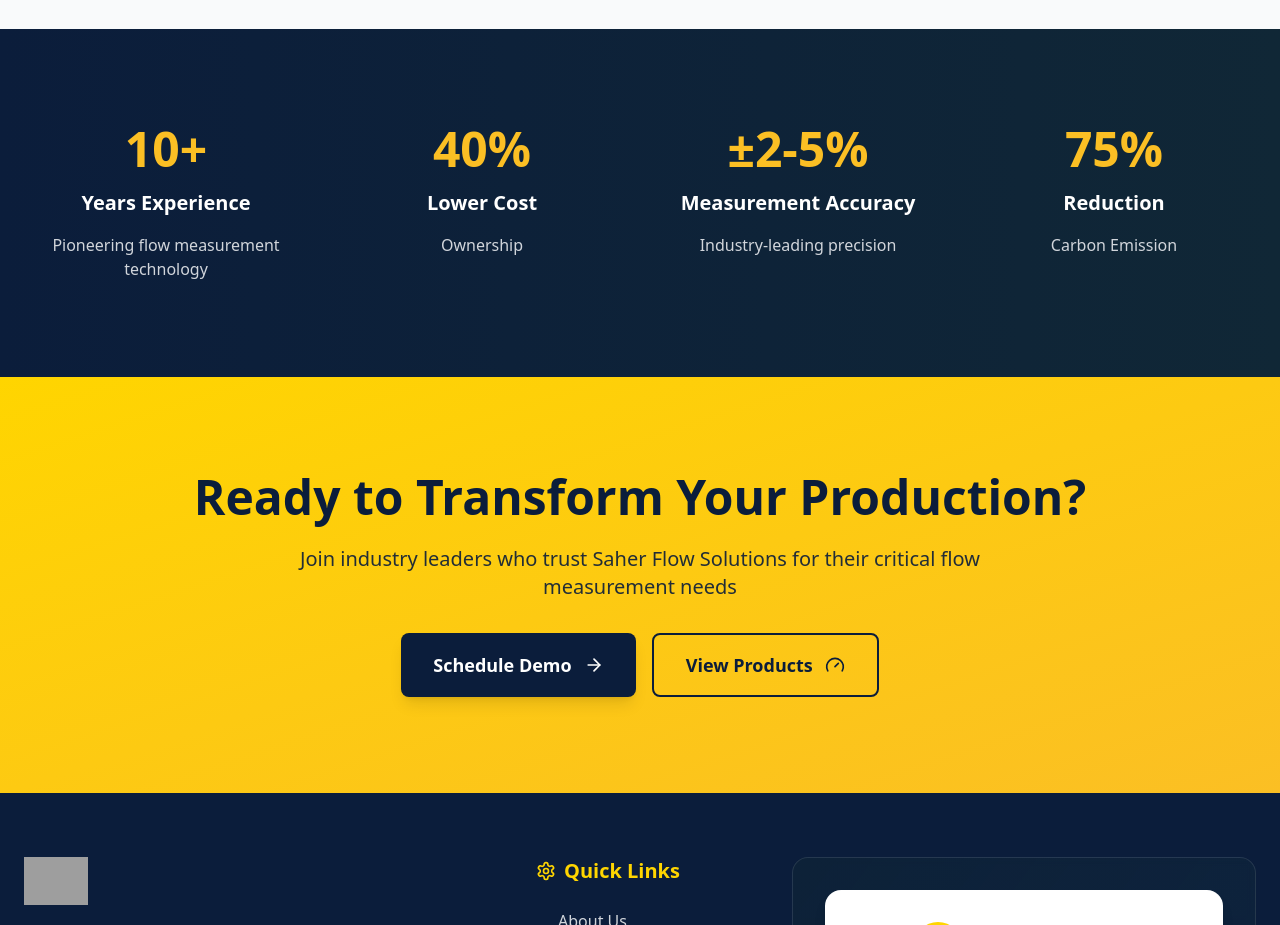
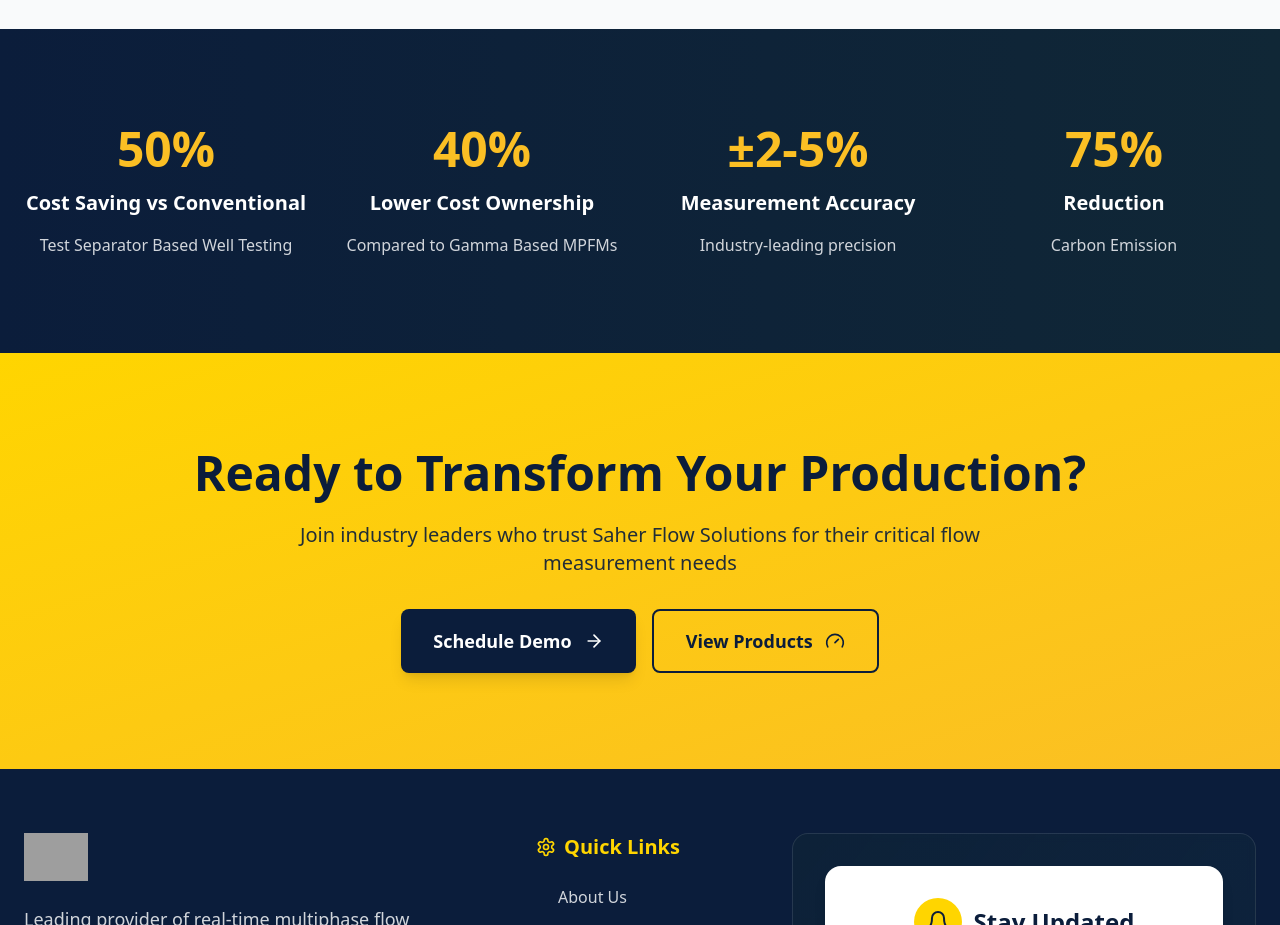
Before and after one commit to saaddev02-hue/new, a React (Vite) app: page / in a window 1280 px wide. Shown: the part 6900-7825 px from the top of the page. Built offline with nearby package versions, Linux system fonts and the light colour scheme; grey boxes are pictures that could not be loaded.

Commit message:
correcting content

```diff
--- a/src/pages/Home.tsx
+++ b/src/pages/Home.tsx
@@ -1277,9 +1277,9 @@ const partnerships = [
               viewport={{ once: true }}
               className="space-y-2 sm:space-y-4"
             >
-              <div className="text-3xl sm:text-4xl md:text-5xl font-bold text-yellow-400">10+</div>
-              <div className="text-base sm:text-lg md:text-xl font-semibold">Years Experience</div>
-              <div className="text-gray-300 text-sm sm:text-base">Pioneering flow measurement technology</div>
+              <div className="text-3xl sm:text-4xl md:text-5xl font-bold text-yellow-400">50%</div>
+              <div className="text-base sm:text-lg md:text-xl font-semibold">Cost Saving vs Conventional</div>
+              <div className="text-gray-300 text-sm sm:text-base">Test Separator Based Well Testing</div>
             </motion.div>
 
             <motion.div
@@ -1290,8 +1290,8 @@ const partnerships = [
               className="space-y-2 sm:space-y-4"
             >
               <div className="text-3xl sm:text-4xl md:text-5xl font-bold text-yellow-400">40%</div>
-              <div className="text-base sm:text-lg md:text-xl font-semibold">Lower Cost</div>
-              <div className="text-gray-300 text-sm sm:text-base">Ownership</div>
+              <div className="text-base sm:text-lg md:text-xl font-semibold">Lower Cost Ownership</div>
+              <div className="text-gray-300 text-sm sm:text-base">Compared to Gamma Based MPFMs</div>
             </motion.div>
 
             <motion.div
```
